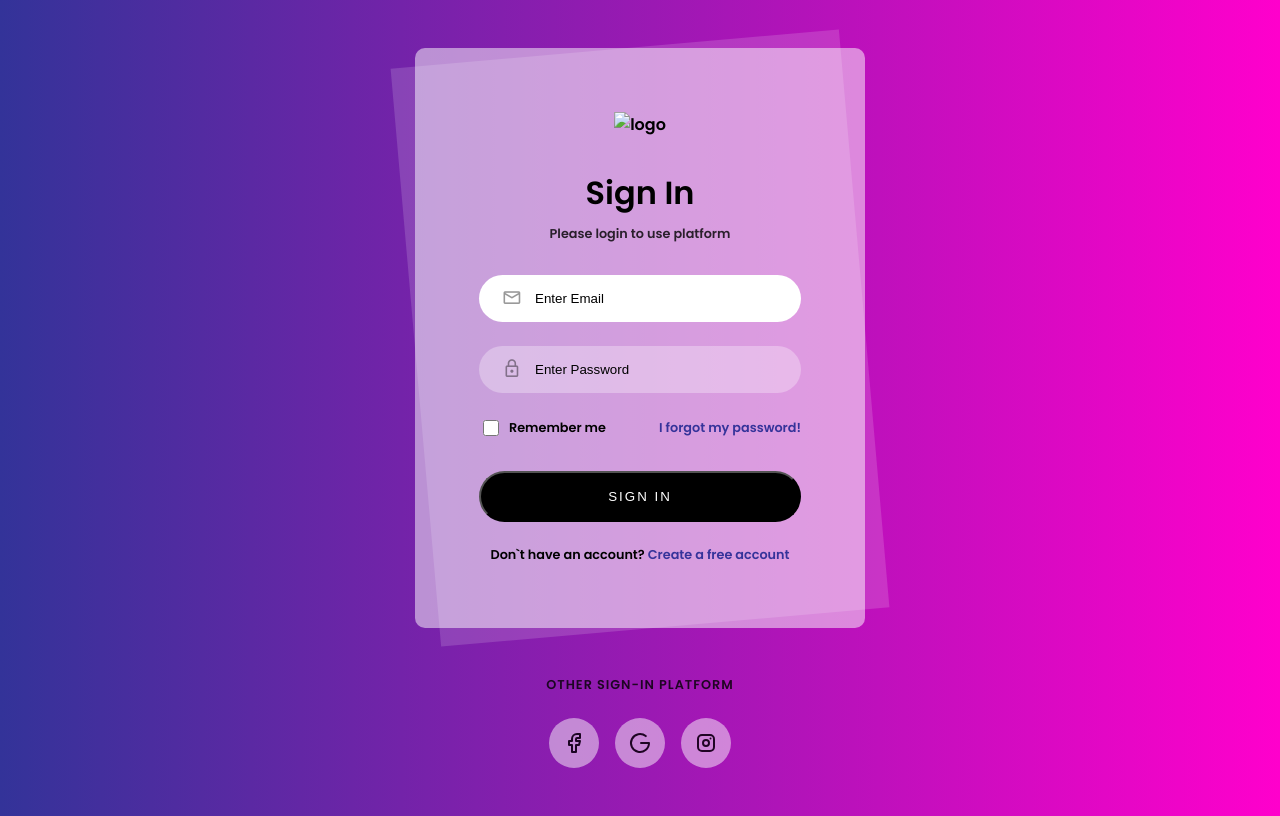
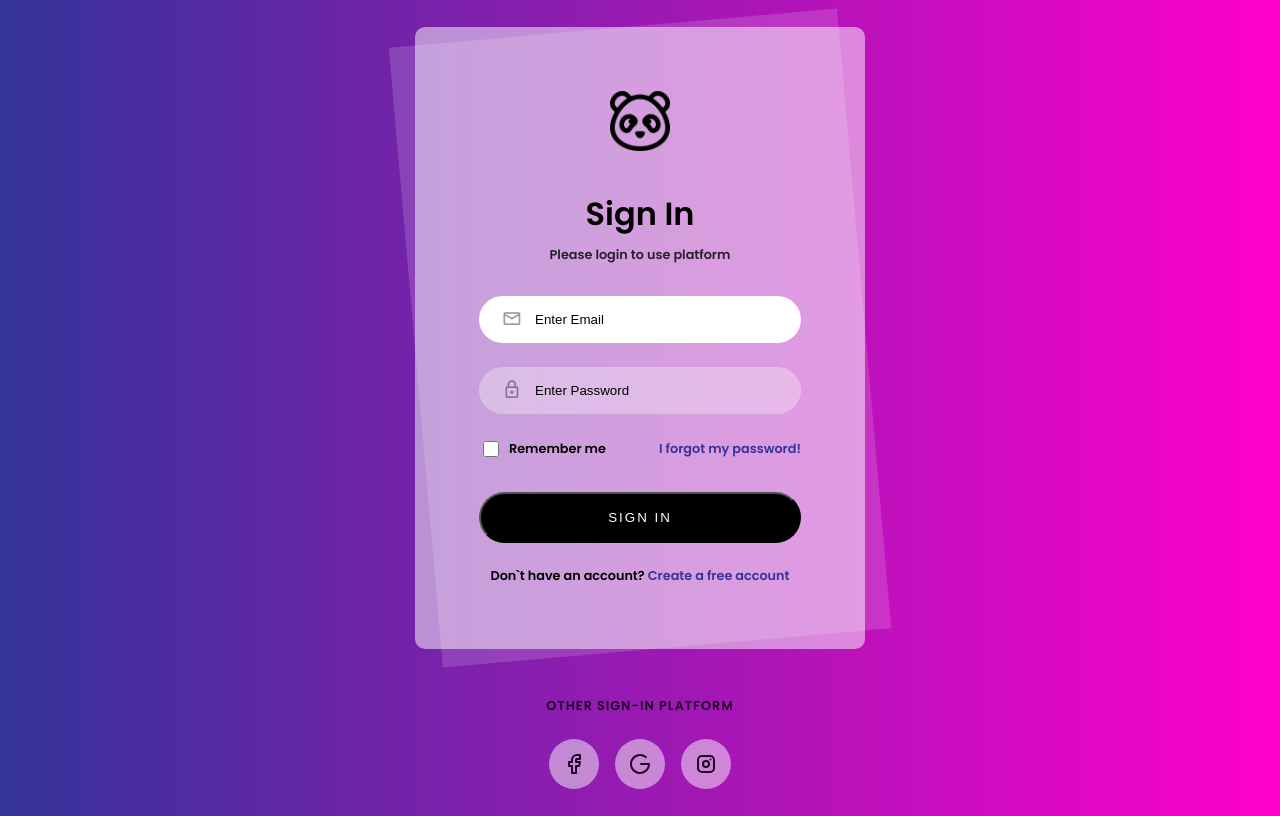
Before and after one commit to 1mposs1blyt/websites, a plain HTML site: page websites/website1/index.html in a window 1280 px wide. Drawn offline with nearby package versions, Linux system fonts and the light colour scheme.

Commit message:
лого работает

```diff
--- a/websites/website1/index.html
+++ b/websites/website1/index.html
@@ -12,7 +12,7 @@
     <div class="login-card-container">
         <div class="login-card">
             <div class="login-card-logo">
-                <img src="logo.png" alt="logo">
+                <img src="static/images/logo.png" alt="logo">
             </div>
             <div class="login-card-header">
                 <h1>Sign In</h1>
```
